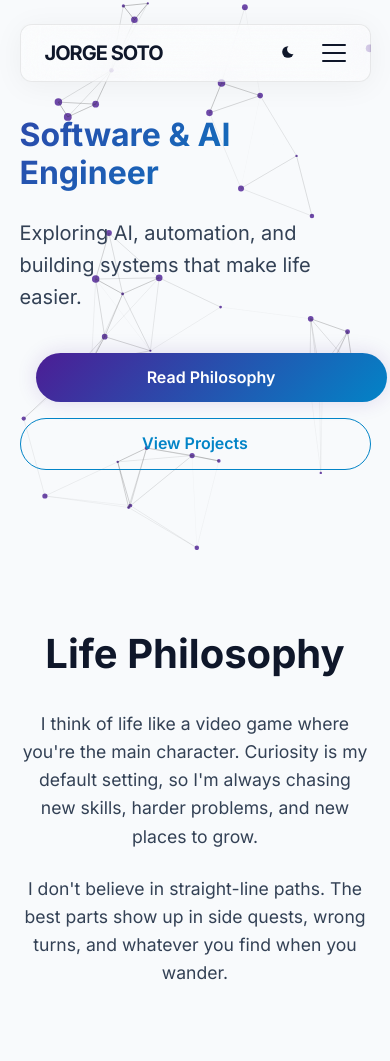
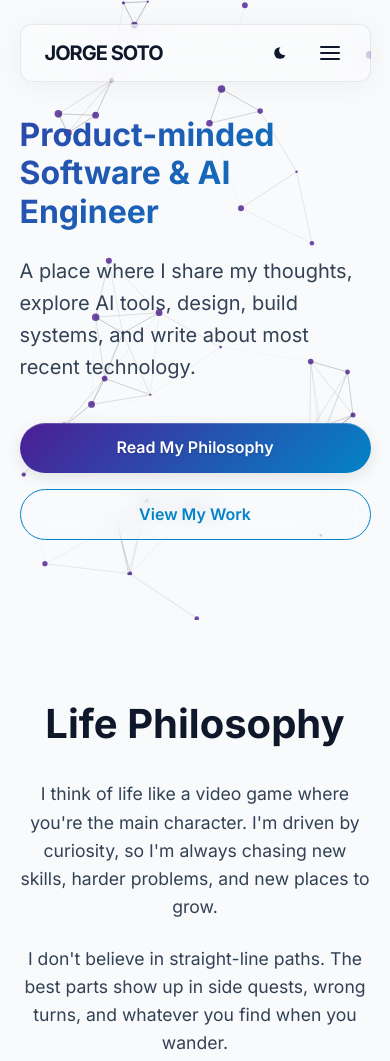
Before and after one commit to verk85/personal-web, a website: page frontend/index.html in a window 390 px wide. Shown: the top 1061 px of the page. Drawn offline with Linux system fonts and the light colour scheme; a web font is replaced by a local one.

Commit message:
[MINOR] UI polish — SVG menu icons, button redesign, copy updates
- Replace hamburger CSS spans with inline SVG open/close icons across all pages
- Redesign .btn-primary and .btn-outline with premium hover effects and pseudo-element fills
- Add --border-hover CSS variable for theme-aware card hover borders
- Update hero headline, CTAs, and philosophy copy on index.html
- Fix copyright year (2024 → 2026) and tagline across all pages
- Update blog post description for life_is_a_video_game.md
- Fix Williams-Sonoma project card link → LinkedIn

Co-Authored-By: Claude Sonnet 4.6 <noreply@anthropic.com>

```diff
--- a/frontend/css/style.css
+++ b/frontend/css/style.css
@@ -135,39 +135,28 @@ img {
     gap: 1.5rem;
 }
 
-/* Base Hamburger Styles */
+/* SVG Mobile Menu Styles */
 .mobile-menu-btn {
     display: none;
-    flex-direction: column;
-    justify-content: space-between;
-    width: 24px;
-    height: 18px;
+    align-items: center;
+    justify-content: center;
     background: transparent;
     border: none;
     cursor: pointer;
     z-index: 1001; /* Above mobile overlay */
+    color: var(--text-primary);
+    padding: 0.25rem;
 }
 
-.mobile-menu-btn .hamburger-line {
-    display: block;
-    width: 100%;
-    height: 2px;
-    background-color: var(--text-primary);
-    border-radius: 2px;
-    transition: all 0.3s ease;
-    transform-origin: center;
+.mobile-menu-btn svg {
+    transition: transform 0.3s ease, opacity 0.3s ease;
 }
 
-/* X morph state */
-.mobile-menu-btn.active .hamburger-line:nth-child(1) {
-    transform: translateY(8px) rotate(45deg);
-}
-.mobile-menu-btn.active .hamburger-line:nth-child(2) {
-    opacity: 0;
-}
-.mobile-menu-btn.active .hamburger-line:nth-child(3) {
-    transform: translateY(-8px) rotate(-45deg);
-}
+.icon-open { display: block; }
+.icon-close { display: none; }
+
+.mobile-menu-btn.active .icon-open { display: none; }
+.mobile-menu-btn.active .icon-close { display: block; }
 
 /* Utilities */
 .container {
@@ -183,36 +172,81 @@ img {
 
 /* Button Styles */
 .btn {
-    display: inline-block;
-    padding: 0.75rem 1.5rem;
+    display: inline-flex;
+    justify-content: center;
+    align-items: center;
+    padding: 0.75rem 1.75rem;
     border-radius: 50px;
     font-weight: 600;
     cursor: pointer;
-    transition: all 0.3s ease;
+    transition: all 0.3s cubic-bezier(0.25, 0.8, 0.25, 1);
+    position: relative;
+    overflow: hidden;
+    text-align: center;
     border: none;
+    z-index: 1;
 }
 
+.btn:active {
+    transform: scale(0.96) !important;
+}
+
+/* Premium Primary Button */
 .btn-primary {
     background: var(--accent-gradient);
-    color: #ffffff;
-    box-shadow: var(--shadow-glow);
+    color: #ffffff !important;
+    box-shadow: 0 4px 15px rgba(0,0,0,0.1), inset 0 1px 0 rgba(255,255,255,0.2);
+    text-shadow: 0 1px 2px rgba(0,0,0,0.2);
+}
+
+.btn-primary::before {
+    content: "";
+    position: absolute;
+    top: 0; left: 0; right: 0; bottom: 0;
+    background: linear-gradient(135deg, var(--accent-glow), var(--accent-main));
+    opacity: 0;
+    z-index: -1;
+    transition: opacity 0.4s ease;
 }
 
 .btn-primary:hover {
     transform: translateY(-2px);
-    box-shadow: 0 0 30px rgba(123, 44, 191, 0.5);
+    box-shadow: 0 10px 20px -5px var(--shadow-glow), inset 0 1px 0 rgba(255,255,255,0.4);
 }
 
+.btn-primary:hover::before {
+    opacity: 1;
+}
+
+/* Sleek Secondary Outline Button */
 .btn-outline {
     background: transparent;
     border: 1px solid var(--accent-glow);
-    color: var(--accent-glow);
+    color: var(--accent-glow) !important;
+    backdrop-filter: blur(10px);
+    -webkit-backdrop-filter: blur(10px);
+}
+
+/* Pseudo element for hover fill color without hardcoding rgb values */
+.btn-outline::before {
+    content: "";
+    position: absolute;
+    top: 0; left: 0; right: 0; bottom: 0;
+    background: var(--accent-glow);
+    opacity: 0;
+    z-index: -1;
+    transition: opacity 0.3s ease;
 }
 
 .btn-outline:hover {
-    background: rgba(76, 201, 240, 0.1);
-    color: var(--accent-main);
-    border-color: var(--accent-main);
+    transform: translateY(-2px);
+    border-color: var(--accent-glow);
+    color: #ffffff !important; /* Forces contrast when filled */
+    box-shadow: 0 10px 20px -5px var(--shadow-glow);
+}
+
+.btn-outline:hover::before {
+    opacity: 1; /* Completely fills the button with glow color organically */
 }
 
 /* Projects */
@@ -286,7 +320,7 @@ img {
 .glass-card:hover {
     transform: translateY(-4px) scale(1.02) perspective(1000px) rotateX(2deg) !important;
     box-shadow: 0 15px 35px rgba(0, 0, 0, 0.15), 0 0 30px var(--shadow-glow) !important;
-    border-color: rgba(255, 255, 255, 0.2);
+    border-color: var(--border-hover);
     /* Hover shine effect using a radial gradient via after pseudo */
 }
 
@@ -385,7 +419,7 @@ img {
 .theme-toggle input[type=checkbox]:checked~.theme-toggle__classic g path,.theme-toggle--toggled:not(label).theme-toggle .theme-toggle__classic g path{transform:scale(.5) rotate(45deg);opacity:0;transition-delay:0s}
 .theme-toggle input[type=checkbox]:checked~.theme-toggle__classic :first-child path,.theme-toggle--toggled:not(label).theme-toggle .theme-toggle__classic :first-child path{d:path("M-12 5h30a1 1 0 0 0 9 13v24h-39Z");transition-delay:calc(var(--theme-toggle__classic--duration) * 0.2)}
 @supports not (d:path("")){.theme-toggle input[type=checkbox]:checked~.theme-toggle__classic :first-child path,.theme-toggle--toggled:not(label).theme-toggle .theme-toggle__classic :first-child path{transform:translate3d(-12px,10px,0)}}
-.theme-toggle{border:none;background:0 0;cursor:pointer}
+.theme-toggle{border:none;background:0 0;cursor:pointer;margin-top:3px}
 .theme-toggle input[type=checkbox]{display:none}
 .theme-toggle .theme-toggle-sr{position:absolute;width:1px;height:1px;padding:0;margin:-1px;overflow:hidden;clip:rect(0,0,0,0);white-space:nowrap;border-width:0}
 @media (prefers-reduced-motion:reduce){.theme-toggle:not(.theme-toggle--force-motion) *{transition:none!important}}
--- a/frontend/css/variables.css
+++ b/frontend/css/variables.css
@@ -16,6 +16,7 @@
 
     /* Functional */
     --border-color: rgba(255, 255, 255, 0.08);
+    --border-hover: rgba(255, 255, 255, 0.2);
     --shadow-sm: 0 4px 6px -1px rgba(0, 0, 0, 0.5);
     --shadow-md: 0 10px 15px -3px rgba(0, 0, 0, 0.5);
     --shadow-glow: 0 0 20px rgba(123, 44, 191, 0.3);
@@ -46,6 +47,7 @@
 
     /* Functional */
     --border-color: rgba(0, 0, 0, 0.08);
+    --border-hover: rgba(0, 0, 0, 0.2);
     --shadow-sm: 0 4px 6px -1px rgba(0, 0, 0, 0.05);
     --shadow-md: 0 10px 25px -5px rgba(0, 0, 0, 0.05);
     --shadow-glow: 0 0 20px rgba(76, 29, 149, 0.15);
--- a/frontend/index.html
+++ b/frontend/index.html
@@ -3,7 +3,7 @@
 <head>
     <meta charset="UTF-8">
     <meta name="viewport" content="width=device-width, initial-scale=1.0">
-    <title>Jorge Soto | Software & AI Engineer</title>
+    <title>Jorge Soto</title>
     <meta name="description" content="Personal portfolio and blog exploring divergent thinking and digital architecture.">
     <link rel="stylesheet" href="css/style.css">
 
@@ -50,9 +50,15 @@
                 </button>
 
                 <button id="mobile-menu-btn" class="mobile-menu-btn" aria-label="Toggle navigation menu">
-                    <span class="hamburger-line"></span>
-                    <span class="hamburger-line"></span>
-                    <span class="hamburger-line"></span>
+                    <svg class="icon-open" xmlns="http://www.w3.org/2000/svg" width="24" height="24" viewBox="0 0 24 24" fill="none" stroke="currentColor" stroke-width="2" stroke-linecap="round" stroke-linejoin="round">
+                        <line x1="3" y1="12" x2="21" y2="12"></line>
+                        <line x1="3" y1="6" x2="21" y2="6"></line>
+                        <line x1="3" y1="18" x2="21" y2="18"></line>
+                    </svg>
+                    <svg class="icon-close" xmlns="http://www.w3.org/2000/svg" width="24" height="24" viewBox="0 0 24 24" fill="none" stroke="currentColor" stroke-width="2" stroke-linecap="round" stroke-linejoin="round">
+                        <line x1="18" y1="6" x2="6" y2="18"></line>
+                        <line x1="6" y1="6" x2="18" y2="18"></line>
+                    </svg>
                 </button>
             </div>
         </div>
@@ -62,14 +68,14 @@
         <section id="hero" class="container section" style="min-height: 100vh; display: flex; align-items: center; position: relative; z-index: 1;">
             <div class="hero-content" style="max-width: 600px; position: relative; z-index: 10;">
                 <h1 class="gradient-text-animated" style="font-size: 4rem; margin-bottom: 1.5rem; display: inline-block;">
-                    Software & AI Engineer
+                    Product-minded Software & AI Engineer
                 </h1>
                 <p style="font-size: 1.25rem; color: var(--text-secondary); margin-bottom: 2.5rem;">
-                    Exploring AI, automation, and building systems that make life easier.
+                    A place where I share my thoughts, explore AI tools, design, build systems, and write about most recent technology.
                 </p>
                 <div class="cta-group">
-                    <a href="#philosophy" class="btn btn-primary" style="margin-left: 1rem;">Read Philosophy</a>
-                    <a href="#work" class="btn btn-outline">View Projects</a>
+                    <a href="#philosophy" class="btn btn-primary" >Read My Philosophy</a>
+                    <a href="#work" class="btn btn-outline">View My Work</a>
                 </div>
             </div>
             <!-- Canvas container for neural network background -->
@@ -80,7 +86,7 @@
             <div style="max-width: 800px; margin: 0 auto; text-align: center;">
                 <h2 style="font-size: 2.5rem; margin-bottom: 2rem;">Life Philosophy</h2>
                 <p style="font-size: 1.1rem; color: var(--text-secondary); margin-bottom: 1.5rem;">
-                    I think of life like a video game where you're the main character. Curiosity is my default setting, so I'm always chasing new skills, harder problems, and new places to grow.
+                    I think of life like a video game where you're the main character. I'm driven by curiosity, so I'm always chasing new skills, harder problems, and new places to grow.
                 </p>
                 <p style="font-size: 1.1rem; color: var(--text-secondary); margin-bottom: 1.5rem;">
                     I don't believe in straight-line paths. The best parts show up in side quests, wrong turns, and whatever you find when you wander.
@@ -102,7 +108,7 @@
                     </div>
                     <h3 class="blog-title" style="font-size: 1.75rem; margin: 0 0 0.75rem;"><!-- Title --></h3>
                     <p class="blog-description" style="color: var(--text-secondary); margin-bottom: 1.5rem; line-height: 1.7;"><!-- Description --></p>
-                    <a href="#" class="blog-link btn-outline" style="display: inline-block; padding: 0.5rem 1.25rem; font-size: 0.9rem; font-weight: 600; border-radius: 50px;">Read More &rarr;</a>
+                    <a href="#" class="btn btn-outline blog-link" style="padding: 0.5rem 1.25rem; font-size: 0.9rem;">Read More &rarr;</a>
                 </article>
             </template>
 
@@ -133,7 +139,7 @@
     <footer style="background: var(--bg-secondary); padding: 3rem 0; margin-top: 4rem; border-top: 1px solid var(--border-color);">
         <div class="container" style="display: flex; justify-content: space-between; align-items: center; flex-wrap: wrap; gap: 1rem;">
             <div style="color: var(--text-secondary);">
-                &copy; 2024 Jorge Soto. Built with intention.
+                &copy; 2026 Jorge Soto. Built with passion.
             </div>
             <div style="display: flex; gap: 1.5rem;">
                 <!-- <a href="https://github.com/jorgesoto85" style="color: var(--text-muted);">GitHub</a> -->
--- a/frontend/js/projects.js
+++ b/frontend/js/projects.js
@@ -3,7 +3,7 @@ const projectsData = [
         title: "Williams-Sonoma",
         description: "Senior software engineer working as Contractor for 5+ years for Williams-Sonoma ecommerce platforms.",
         previewText: "WSI",
-        link: "https://www.williams-sonomainc.com/"
+        link: "https://www.linkedin.com/in/jorgesoto85/"
     },
     // {
     //     title: "Astrocheese Studios",
```
Also changed, not shown: frontend/blog.html (+11 -5 lines), frontend/post.html (+14 -5 lines), frontend/posts/life_is_a_video_game.md (+1 -1 lines).
